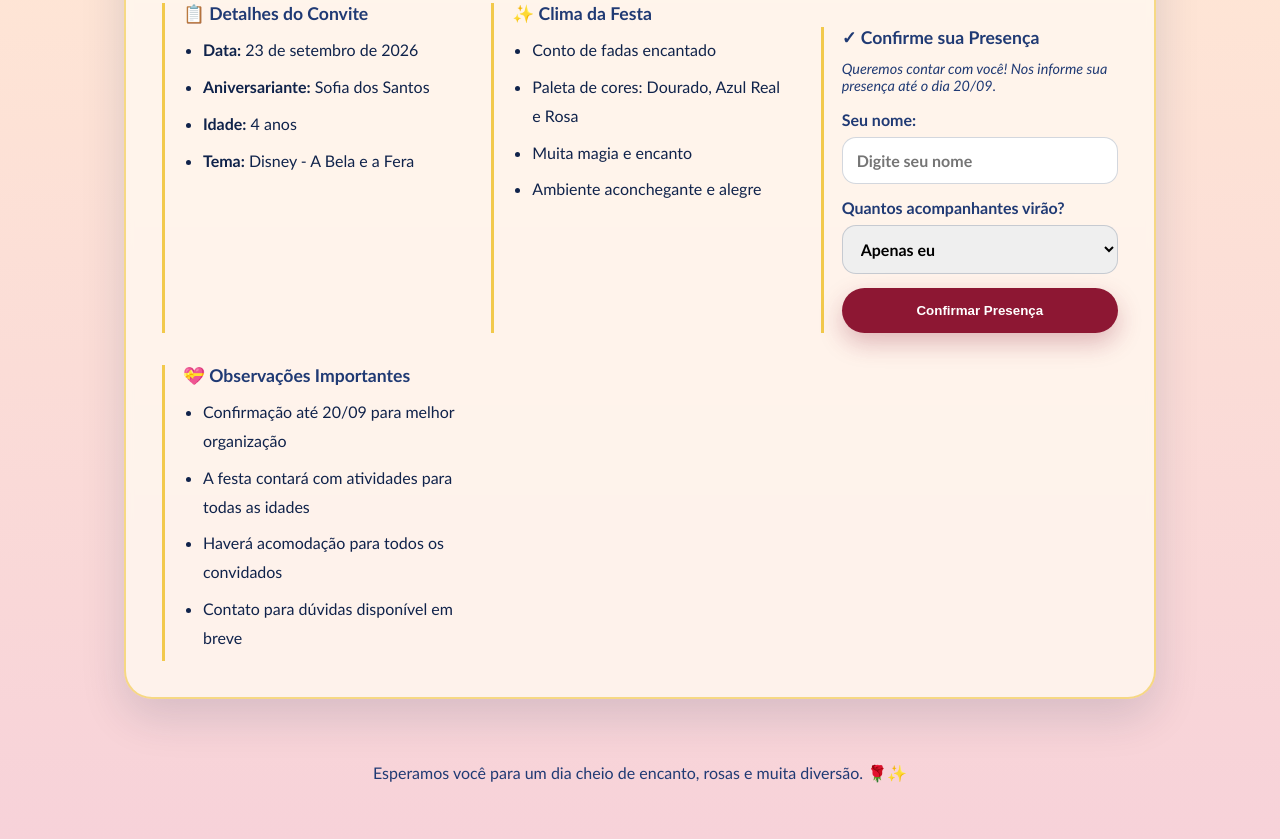
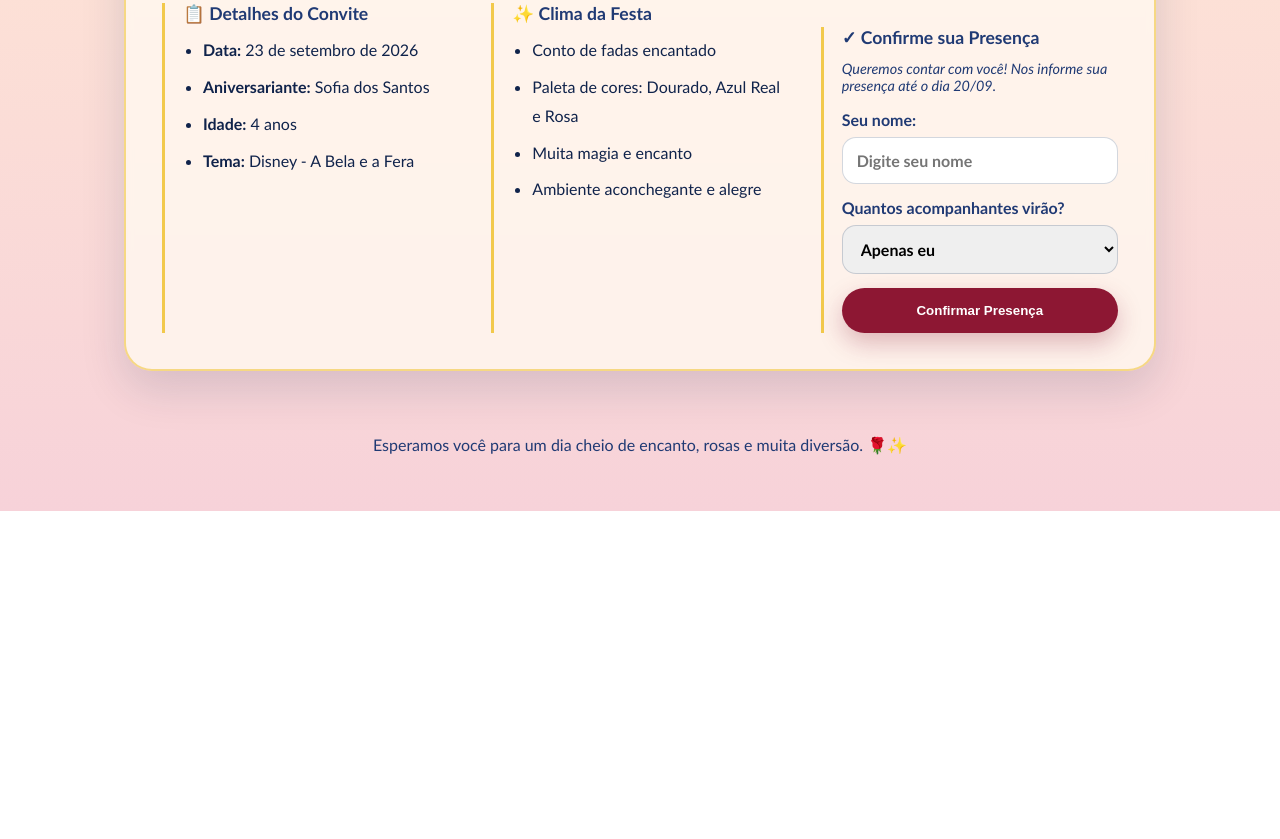
Before and after one commit to rickds93/aniversario-sofia, a plain HTML site: page index.html in a window 1280 px wide. Shown: the part 871-1710 px from the top of the page. After the commit the page ends 1382 px from the top, so only its background shows below. Drawn offline with Linux system fonts and the light colour scheme.

Commit message:
Remover seção de Observações Importantes

```diff
--- a/index.html
+++ b/index.html
@@ -374,17 +374,6 @@
               </form>
               <div class="rsvp-response" id="rsvp-response"></div>
             </section>
-
-            <!-- Observações -->
-            <section class="card-section">
-              <h3>💝 Observações Importantes</h3>
-              <ul class="details-list">
-                <li>Confirmação até 20/09 para melhor organização</li>
-                <li>A festa contará com atividades para todas as idades</li>
-                <li>Haverá acomodação para todos os convidados</li>
-                <li>Contato para dúvidas disponível em breve</li>
-              </ul>
-            </section>
           </div>
         </article>
       </main>
```
